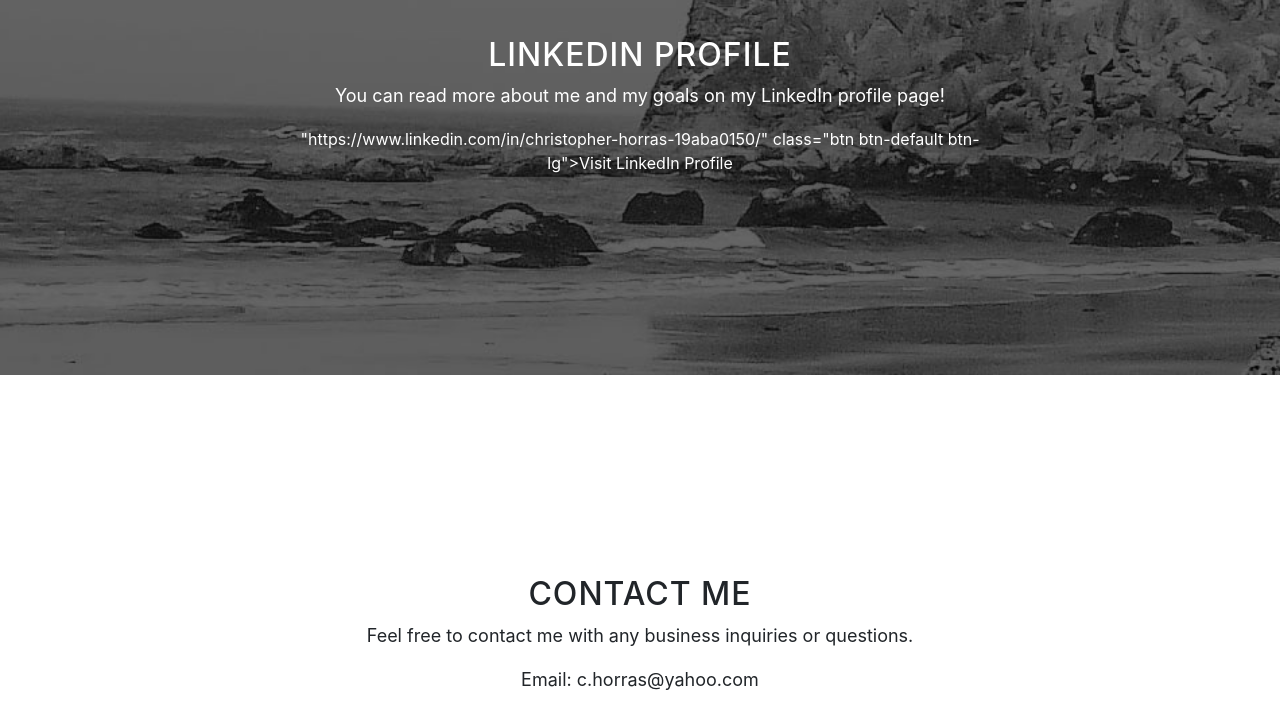
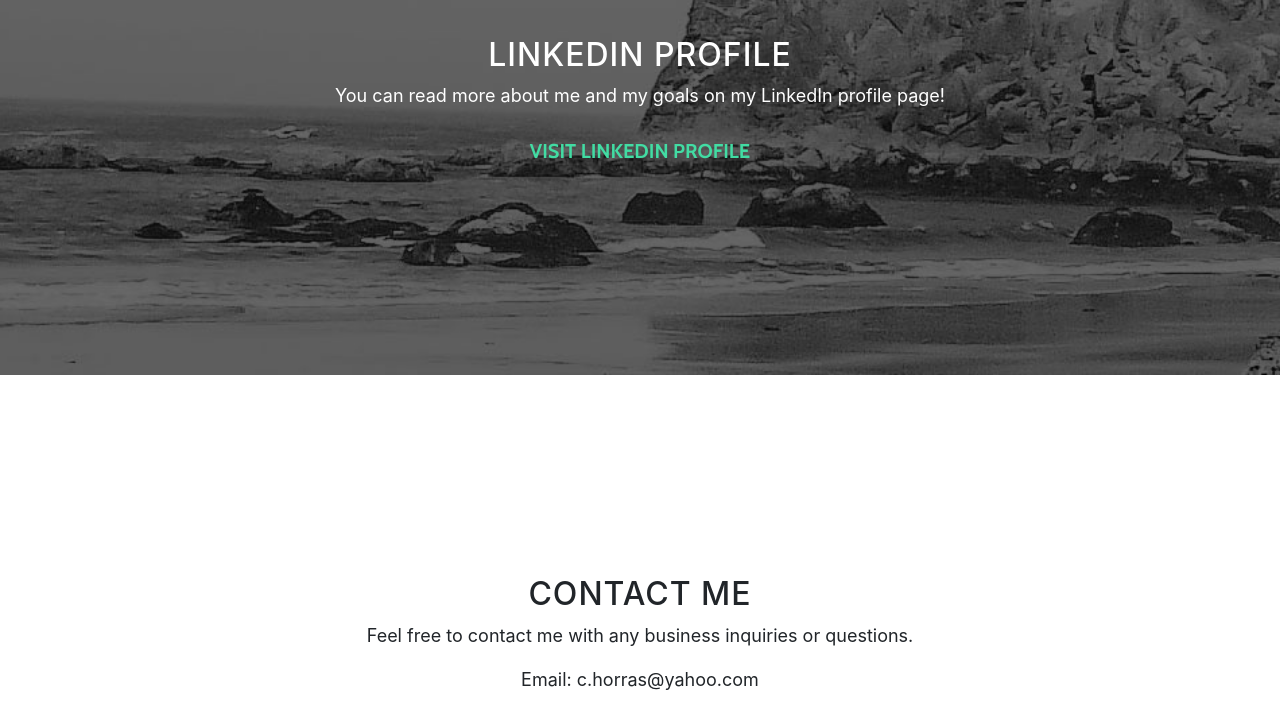
Before and after one commit to chrishorras/chrishorras.github.io, a website with bundled scripts: page index.html in a window 1280 px wide. Shown: the part 1660-2368 px from the top of the page. Built offline with nearby package versions, Linux system fonts and the light colour scheme.

Commit message:
Updating

```diff
--- a/index.html
+++ b/index.html
@@ -87,7 +87,7 @@
         <div class="col-lg-8 mx-auto">
           <h2>LinkedIn Profile</h2>
           <p>You can read more about me and my goals on my LinkedIn profile page!</p>
-          <a>"https://www.linkedin.com/in/christopher-horras-19aba0150/" class="btn btn-default btn-lg">Visit LinkedIn Profile</a>
+          <a href="https://www.linkedin.com/in/christopher-horras-19aba0150/" class="btn btn-default btn-lg">Visit LinkedIn Profile</a>
         </div>
       </div>
     </section>
```
